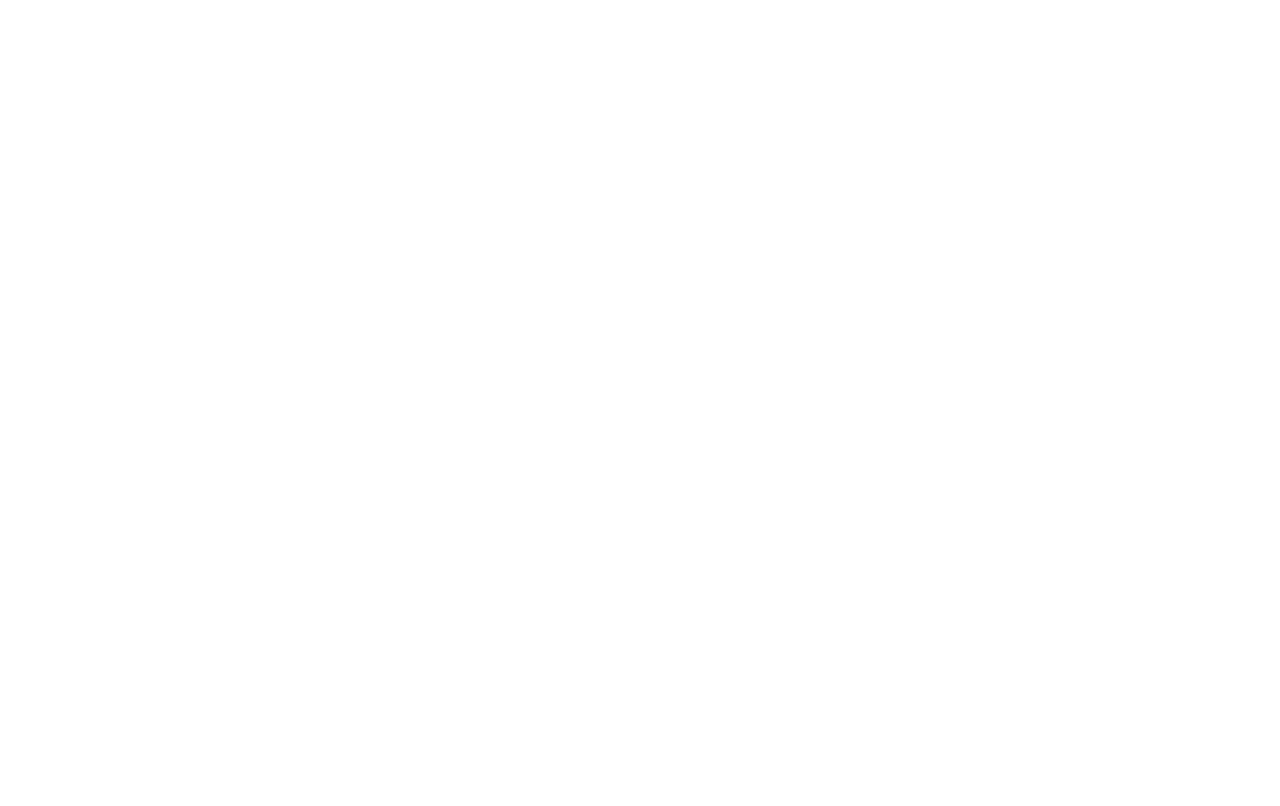
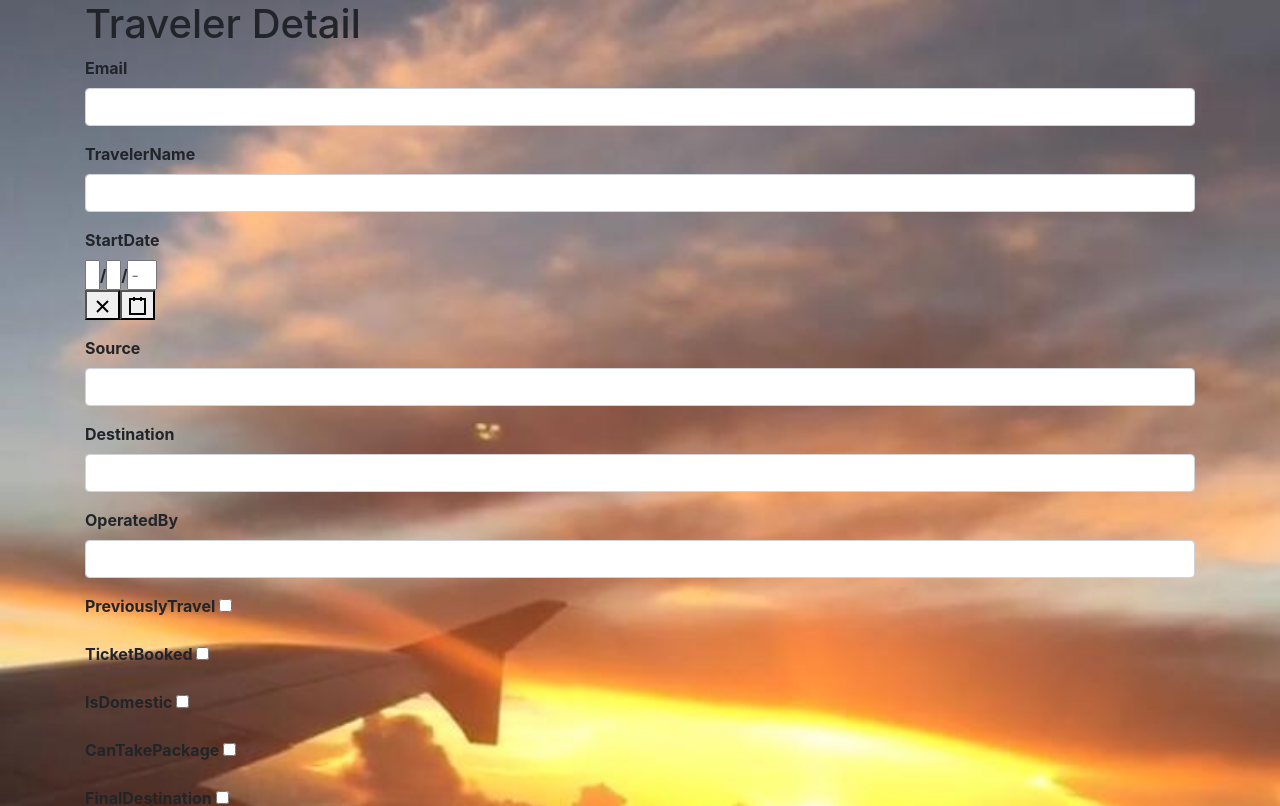
Before and after one commit to ashwin-r03/copa-ui, a React (Create React App) app: page / in a window 1280 px wide. Shown: the top 806 px of the page. Built offline with nearby package versions, Linux system fonts and the light colour scheme.

Commit message:
Update App.js

```diff
--- a/src/App.js
+++ b/src/App.js
@@ -10,7 +10,7 @@
         return (
             <Router>
                 <Switch>
-                    <Route path='/home' exact={true} component={TravelDetail}/>
+                    <Route path='/' exact={true} component={TravelDetail}/>
                     <Route path='/view' exact={true} component={viewTravel}/>
                 </Switch>
 
```
